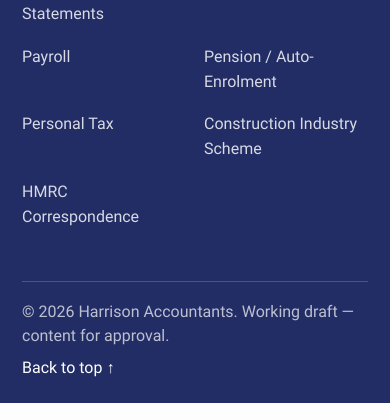
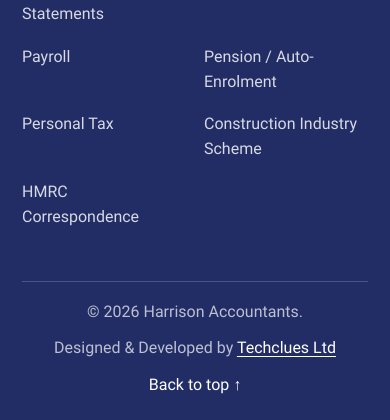
Before and after one commit to techclues/harrison, a PHP site: page /contact.php in a window 390 px wide. Shown: the part 3910-4330 px from the top of the page. Run offline with PHP 8.4, Linux system fonts and the light colour scheme; some libraries are stand-ins or nearby versions.

Commit message:
Update footer layout to include design credit and remove draft notice

```diff
--- a/assets/css/brand.css
+++ b/assets/css/brand.css
@@ -176,3 +176,13 @@ body.visari-mode .tick-grid li,body.visari-mode .tick-list li,body.visari-mode .
   body.visari-mode.light-mode .tick-grid li{transition:transform .35s var(--ease),background .35s ease,border-color .35s ease,box-shadow .35s ease,color .35s ease}
   body.visari-mode.light-mode .tick-grid li:hover{background:var(--brand-gold-light)!important;border-color:var(--brand-gold)!important;box-shadow:0 14px 28px rgba(160,131,89,.2);transform:translateY(-3px);color:var(--brand-navy)}
 }
+
+/* Footer bottom bar: copyright | credit (centre) | back to top */
+.footer-bottom{display:grid;grid-template-columns:1fr auto 1fr;align-items:center;gap:12px}
+.footer-bottom > a{justify-self:end}
+.footer-bottom .footer-credit{margin:0;text-align:center}
+.footer-bottom .footer-credit a{text-decoration:underline;text-underline-offset:3px}
+@media(max-width:700px){
+  .footer-bottom{grid-template-columns:1fr;justify-items:center;text-align:center}
+  .footer-bottom > a{justify-self:center}
+}
--- a/includes/footer.php
+++ b/includes/footer.php
@@ -11,7 +11,7 @@
       <div><p class="footer-label"><a href="<?= h($basePath) ?>who-we-help.php">Who We Help</a></p><nav class="footer-links" aria-label="Who we help"><?php foreach (audiences() as $navSlug => $navAudience): ?><a href="<?= h(audience_url($navSlug, $basePath)) ?>"><?= h($navAudience['title']) ?></a><?php endforeach; ?></nav></div>
       <div><p class="footer-label"><a href="<?= h($basePath) ?>services.php">What We Provide</a></p><nav class="footer-links footer-links-services" aria-label="Service links"><?php foreach (services() as $navSlug => $navService): ?><a href="<?= h(service_url($navSlug, $basePath)) ?>"><?= h($navService['title']) ?></a><?php endforeach; ?></nav></div>
     </div>
-    <div class="footer-bottom"><p>© <?= date('Y') ?> Harrison Accountants. <span>Working draft — content for approval.</span></p><a href="#top">Back to top ↑</a></div>
+    <div class="footer-bottom"><p>© <?= date('Y') ?> Harrison Accountants.</p><p class="footer-credit">Designed &amp; Developed by <a href="https://techclues.co.uk/" target="_blank" rel="noopener">Techclues Ltd</a></p><a href="#top">Back to top ↑</a></div>
   </div>
 </footer>
 <!-- Pin versions before production. These libraries are optional enhancements; navigation works without them. -->
```
